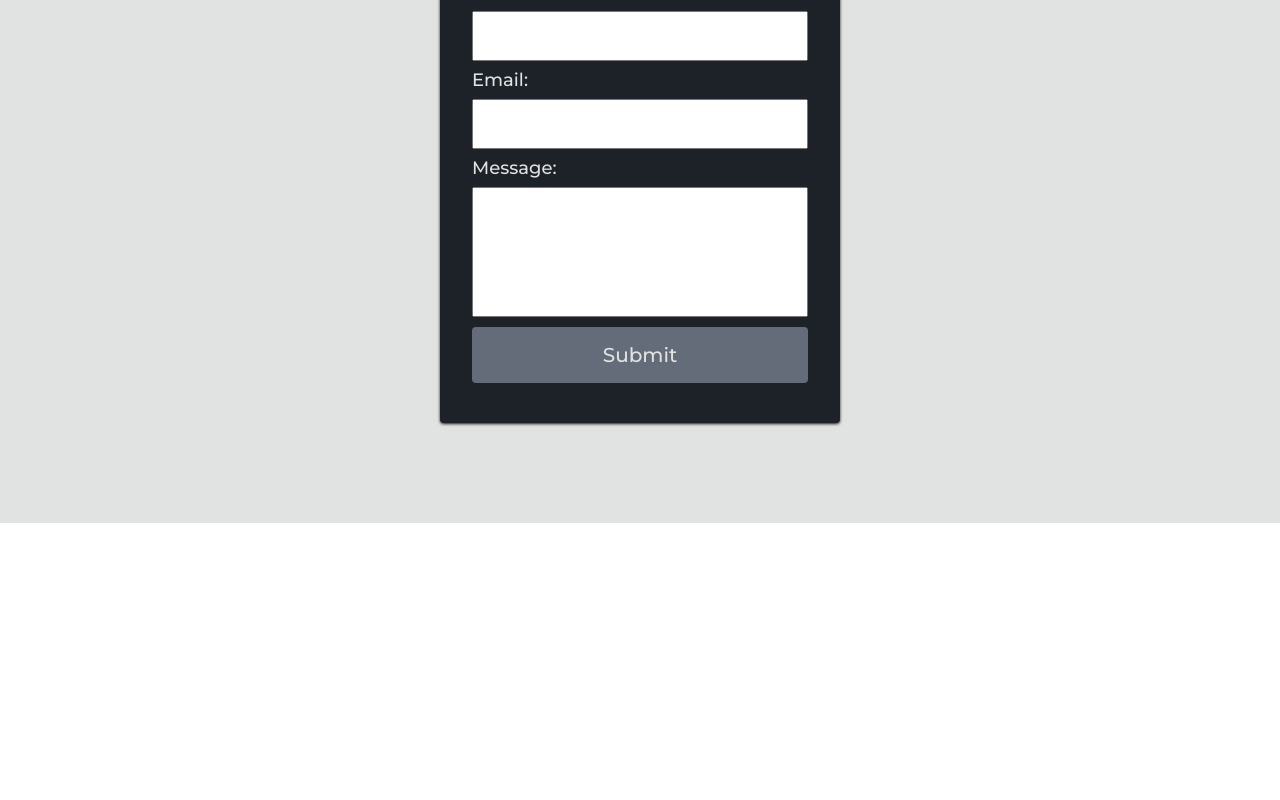
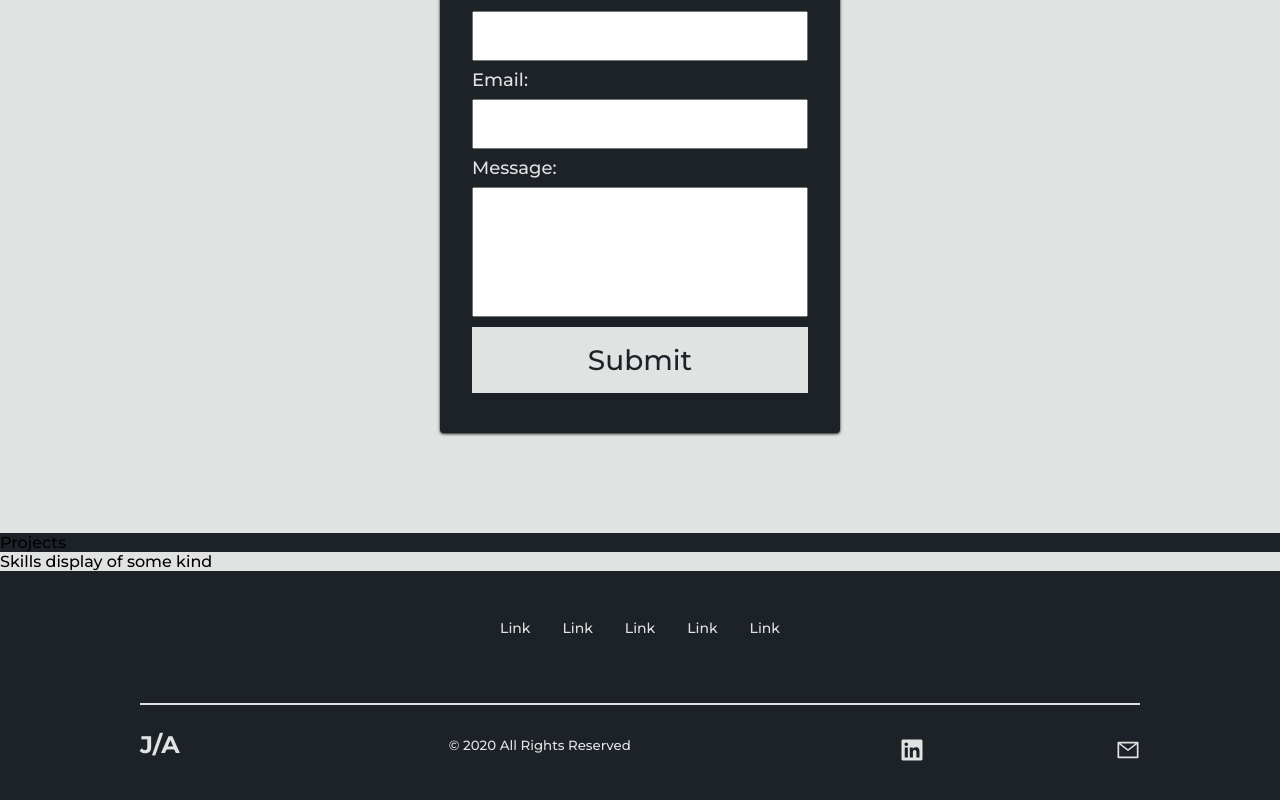
Before and after one commit to jake-utk/portfolio, a React (Create React App) app: page / in a window 1280 px wide. Shown: the part 1871-2671 px from the top of the page. Before the commit the page ends 2394 px from the top, so only its background shows below. Built offline with nearby package versions, Linux system fonts and the light colour scheme.

Commit message:
Footer scaffolding added, fixed some CSS with contact form

```diff
--- a/src/Components/About/index.js
+++ b/src/Components/About/index.js
@@ -1,7 +1,8 @@
 import React from "react";
 import styled from "styled-components";
-import { Button } from '../Styles/index'
-import Image from '../../images/DSC01950.jpeg'
+import { Button } from "../Styles/index";
+import Image from "../../images/DSC01950.jpeg";
+import Resume from "../../docs/Resume.pdf"
 
 const Container = styled.div`
 	background: #1d2228; // eerie black
@@ -85,6 +86,14 @@ const H1 = styled.h1`
 const ButtonContainer = styled.div`
 	display: flex;
 	justify-content: flex-start;
+
+	@media screen and (max-width: 480px) {
+		justify-content: center;
+	}
+`;
+
+const ButtonLink = styled.a`
+	text-decoration: none;
 `;
 
 const ImgContainer = styled.div`
@@ -95,8 +104,8 @@ const ImgContainer = styled.div`
 const Img = styled.img`
 	margin: 0 0 10px 0;
 	padding-right: 0;
-    width: 100%;
-    border-radius: 100%;
+	width: 100%;
+	border-radius: 100%;
 `;
 
 const About = () => {
@@ -123,7 +132,9 @@ const About = () => {
 								a team environment.
 							</Description>
 							<ButtonContainer>
-								<Button>Resume?</Button>
+								<ButtonLink href={Resume} target='_blank' rel='noreferrer'>
+									<Button>Resume</Button>
+								</ButtonLink>
 							</ButtonContainer>
 						</Content>
 					</ColumnTwo>
--- a/src/Components/Contact/index.js
+++ b/src/Components/Contact/index.js
@@ -1,5 +1,6 @@
 import React, { useState } from "react";
 import styled from "styled-components";
+import { Button } from '../../Components/Styles'
 
 const Container = styled.div`
 	background: #e1e2e2; // platinum
@@ -76,16 +77,11 @@ const Label = styled.label`
 	margin-bottom: 8px;
 `;
 
-const FormButton = styled.button`
-	color: #e1e2e2; // platinum
-	border-radius: 4px;
-	border: none;
-	background: #646c79; // black coral
-	cursor: pointer;
-	font-size: 20px;
-	padding: 16px 0;
+const FormButton = styled(Button)`
 	margin-top: 10px;
-`;
+	outline: 0px;
+
+`
 
 const InputTextArea = styled.textarea`
 	width: 100%;
--- a/src/Components/Footer/index.js
+++ b/src/Components/Footer/index.js
@@ -1,11 +1,177 @@
-import React from 'react'
+import React from "react";
+import styled from "styled-components";
+import { Link } from "react-router-dom";
+import { animateScroll as Scroll } from "react-scroll";
+import { FaLinkedin } from "react-icons/fa";
+import { AiOutlineMail } from 'react-icons/ai'
+
+const Container = styled.footer`
+	background-color: #1d2228;
+`;
+
+const Wrapper = styled.div`
+	padding: 48px 24px;
+	display: flex;
+	flex-direction: column;
+	justify-content: center;
+	align-items: center;
+	max-width: 1100px;
+	margin: 0 auto;
+`;
+
+const LinksContainer = styled.div`
+	display: flex;
+	justify-content: center;
+
+	@media screen and (max-width: 820px) {
+		padding-top: 32px;
+	}
+`;
+
+const LinksWrapper = styled.div`
+	display: flex;
+	margin-bottom: 50px;
+
+	@media screen and (max-width: 820px) {
+		flex-direction: column;
+	}
+`;
+
+const LinkItems = styled.div`
+	display: flex;
+	flex-direction: row;
+	align-items: flex-start;
+	text-align: left;
+	box-sizing: border-box;
+
+	@media screen and (max-width: 420px) {
+		margin: 0;
+		width: 100%;
+		align-items: center;
+		flex-direction: column;
+	}
+`;
+
+const FooterLink = styled(Link)`
+	color: #e1e2e2; // ruby red
+	text-decoration: none;
+	padding-left: 1rem;
+	padding-right: 1rem;
+	padding-bottom: 1rem;
+	max-width: 100%;
+	font-size: 14px;
+
+	&:hover {
+		color: #9b1d20; // ruby red
+		transition: 0.3s ease-out;
+	}
+`;
+
+const SocialMedia = styled.section`
+	max-width: 1000px;
+	width: 100%;
+	padding-top: 25px;
+	border-top: 2px solid #e1e2e2;
+`;
+
+const SocialWrapper = styled.div`
+	display: flex;
+	justify-content: space-between;
+	align-items: center;
+	max-width: 1100px;
+
+	@media screen and (max-width: 820px) {
+		flex-direction: column;
+	}
+`;
+
+const Logo = styled(Link)`
+	color: #e1e2e2; // platinum
+	justify-self: start;
+	cursor: pointer;
+	text-decoration: none;
+	font-size: 1.5rem;
+	display: flex;
+	align-items: center;
+	margin-bottom: 16px;
+	font-weight: bold;
+
+	&:hover {
+		color: #9b1d20; // ruby red
+		transition: 0.3s ease-out;
+	}
+`;
+
+const Copyright = styled.small`
+	color: #e1e2e2; // platinum
+	margin-bottom: 16px;
+	display: flex;
+	justify-content: space-between;
+`;
+
+const SocialIcons = styled.div`
+	display: flex;
+	justify-content: space-between;
+	align-items: center;
+	width: 240px;
+`;
+
+const SocialIconLink = styled.a`
+	color: #e1e2e2; // platinum
+	font-size: 24px;
+
+	&:hover {
+		color: #9b1d20;
+		transition: 0.3s ease-out;
+	}
+`;
 
 const Footer = () => {
-    return (
-        <div>
-            Footer here!
-        </div>
-    )
-}
+	const scrollHome = () => {
+		Scroll.scrollToTop();
+	};
 
-export default Footer
+	return (
+		<Container>
+			<Wrapper>
+				<LinksContainer>
+					<LinksWrapper>
+						<LinkItems>
+							<FooterLink to='/'>Link</FooterLink>
+							<FooterLink to='/'>Link</FooterLink>
+							<FooterLink to='/'>Link</FooterLink>
+							<FooterLink to='/'>Link</FooterLink>
+							<FooterLink to='/'>Link</FooterLink>
+						</LinkItems>
+					</LinksWrapper>
+				</LinksContainer>
+				<SocialMedia>
+					<SocialWrapper>
+						<Logo to='/' onClick={scrollHome}>
+							J/A
+						</Logo>
+						<Copyright>
+							© {new Date().getFullYear()} All Rights Reserved
+						</Copyright>
+						<SocialIcons>
+							<SocialIconLink
+								href='https://linkedin.com'
+								target='_blank'
+								aria-label='LinkedIn'>
+								<FaLinkedin />
+							</SocialIconLink>
+							<SocialIconLink
+								href='gmail.google.com'
+								target='_blank'
+								aria-label='Email'>
+								<AiOutlineMail />
+							</SocialIconLink>
+						</SocialIcons>
+					</SocialWrapper>
+				</SocialMedia>
+			</Wrapper>
+		</Container>
+	);
+};
+
+export default Footer;
--- a/src/Components/Hero/index.js
+++ b/src/Components/Hero/index.js
@@ -1,8 +1,6 @@
 import React from 'react'
 import Video from '../../videos/video.mp4'
 import styled from 'styled-components'
-import { Link } from 'react-scroll'
-import { useHistory } from 'react-router-dom'
 
 const Container = styled.div`
     align-items: center;
@@ -90,33 +88,6 @@ const P = styled.p`
 	}
 `;
 
-const Wrapper = styled.div`
-	align-items: center;
-	display: flex;
-	flex-direction: column;
-	margin-top: 32px;
-`;
-
-const ReserveBtn = styled(Link)`
-    background: #1d2228; // eerie black
-    border-radius: 0px;
-    border: 2.5px solid;
-    color: #9B1D20; // ruby read
-    cursor: pointer;
-    font-size: 16px;
-    outline: none;
-    padding: 10px 22px;
-    text-decoration: none;
-    transition: all 0.2s ease-in-out;
-    white-space: nowrap;
-
-    &:hover {
-        transition: all 0.2s ease-in-out;
-        background: #fff; // WHITE CHANGE IT
-        color: #646C79; // black coral
-    }
-`
-
 
 const Hero = () => {
     return (
--- a/src/Components/Navigation/index.js
+++ b/src/Components/Navigation/index.js
@@ -18,6 +18,7 @@ const NavWrapper = styled.nav`
 	position: sticky;
 	top: 0;
 	z-index: 10;
+	/* border-bottom: ${({ scrollValue }) => scrollValue ? "2.5px solid #F58549" : "transparent"}; */
 
 	@media screen and (max-width: 960px) {
 		transition: 0.8s all ease;
--- a/src/Components/Projects/index.js
+++ b/src/Components/Projects/index.js
@@ -1,10 +1,15 @@
 import React from 'react'
+import styled from 'styled-components'
+
+const Container = styled.div`
+    background-color: #1d2228;
+`
 
 const Projects = () => {
     return (
-        <div>
+        <Container id='projects'>
             Projects
-        </div>
+        </Container>
     )
 }
 
--- a/src/Components/Sidebar/index.js
+++ b/src/Components/Sidebar/index.js
@@ -80,7 +80,7 @@ const Sidebar = ({ isOpen, toggle }) => {
 					<MenuLinkScroll to='contact' onClick={toggle}>
 						Contact
 					</MenuLinkScroll>
-					<MenuLinkScroll to='Projects' onClick={toggle}>
+					<MenuLinkScroll to='projects' onClick={toggle}>
 						Projects
 					</MenuLinkScroll>
 				</Menu>
--- a/src/Components/Skills/index.js
+++ b/src/Components/Skills/index.js
@@ -1,10 +1,15 @@
 import React from 'react'
+import styled from 'styled-components'
+
+const Container = styled.div`
+    background-color: #E1E2E2;
+`
 
 const Skills = () => {
     return (
-        <div>
+        <Container>
             Skills display of some kind
-        </div>
+        </Container>
     )
 }
 
--- a/src/Components/Styles/index.js
+++ b/src/Components/Styles/index.js
@@ -3,12 +3,12 @@ import { Link } from 'react-scroll'
 
 export const Button = styled(Link)`
     border-radius: 0px;
-    background: white; // conditional
+    background: #e1e2e2; // platinum / conditional
     white-space: nowrap;
     padding: 16px 50px; // conditional
-    color: black; // conditional
+    color: #1d2228; // eerie black /  conditional
     font-size: 28px; // conditional
-    outline: 5px solid grey;
+    outline: 5px solid #646C79; // black coral / conditional
     border: none;
     cursor: pointer;
     display: flex;
@@ -18,8 +18,9 @@ export const Button = styled(Link)`
 
     &:hover {
         transition: all 0.2s ease-in-out;
-        background: blue; // conditional
-        color: red; // conditional
+        background: #646C79; // black coral / conditional
+        color: #e1e2e2; // platinum / conditional
+        outline: 5px solid #e1e2e2; // platinum / conditional
     }
 `
 
--- a/src/pages/index.js
+++ b/src/pages/index.js
@@ -4,6 +4,9 @@ import Sidebar from '../Components/Sidebar'
 import Hero from '../Components/Hero'
 import About from '../Components/About'
 import Contact from '../Components/Contact'
+import Footer from '../Components/Footer'
+import Projects from '../Components/Projects'
+import Skills from '../Components/Skills'
 
 const Home = () => {
     const [isOpen, setIsOpen] = useState(false);
@@ -19,6 +22,9 @@ const Home = () => {
             <Hero />
             <About />
             <Contact />
+            <Projects />
+            <Skills />
+            <Footer />
         </>
     )
 }
```
Also changed, not shown: 1 other file (tests, documents, lock files or other folders).
